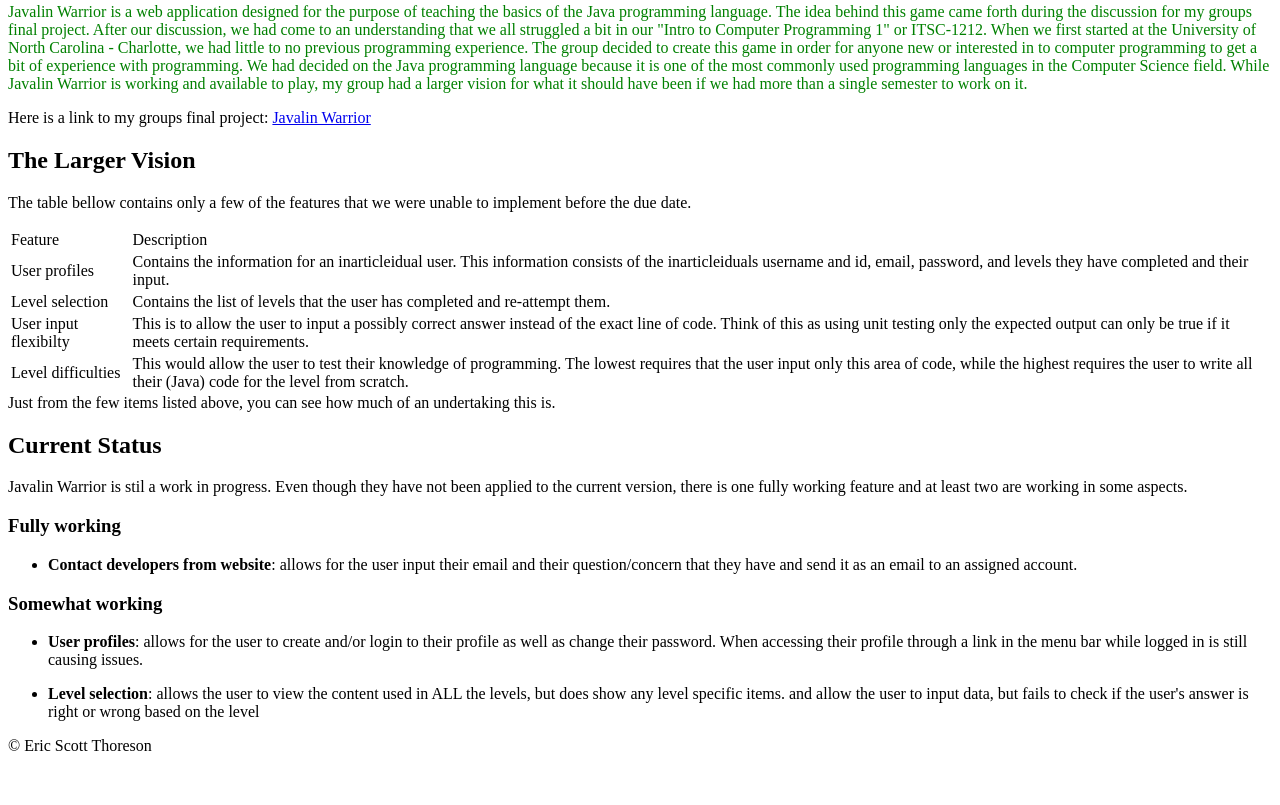
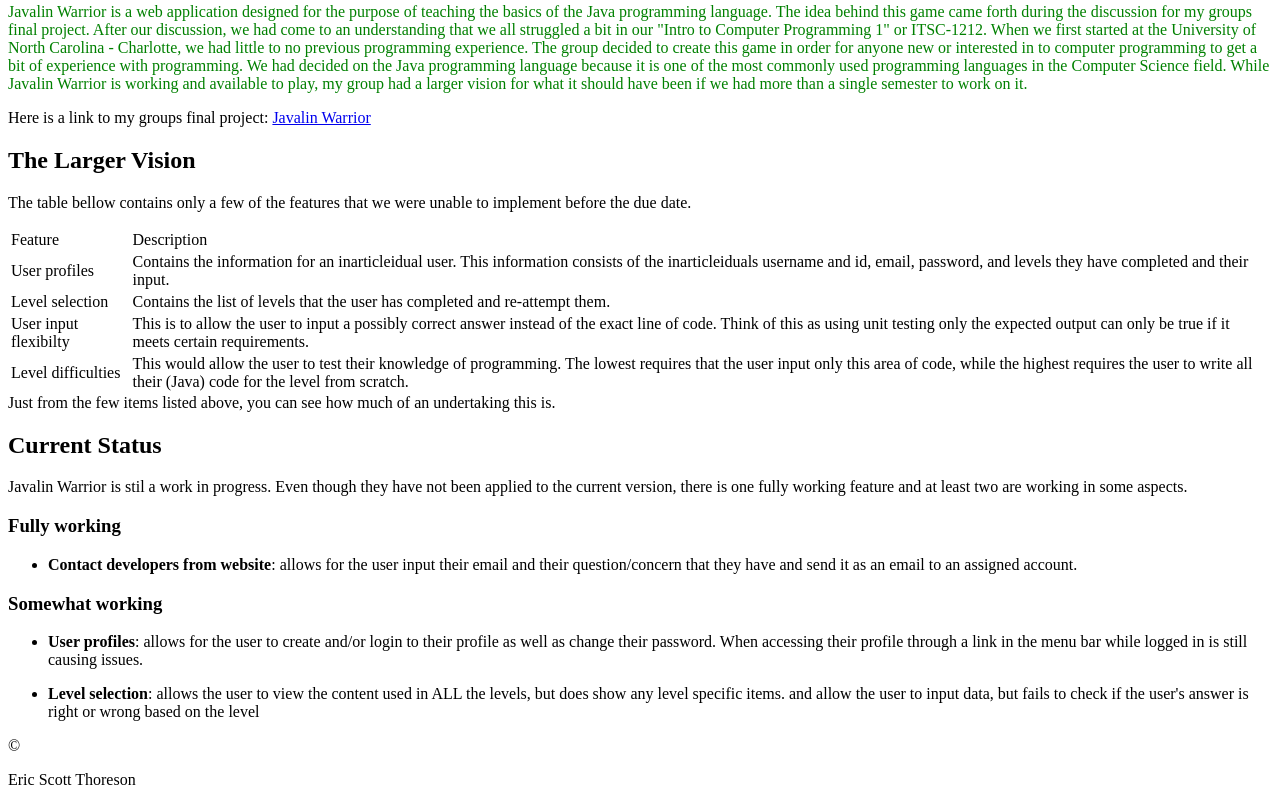
Before and after one commit to CLT-Codecamp-Nov-21/js-assignment-4-html-me-something-sthoreson9761, a website: page index.html in a window 1280 px wide. Shown: the part 676-1481 px from the top of the page. Before the commit the page ends 1447 px from the top, so only its background shows below. Drawn offline with Linux system fonts and the light colour scheme.

Commit message:
Changed location of HTML entity in index.html

```diff
--- a/index.html
+++ b/index.html
@@ -72,5 +72,5 @@
          </article>
       </main>
    </body>
-   <footer><p>&#169 Eric Scott Thoreson</p></footer>
+   <footer>&#169<p> Eric Scott Thoreson</p></footer>
 </html>
```
